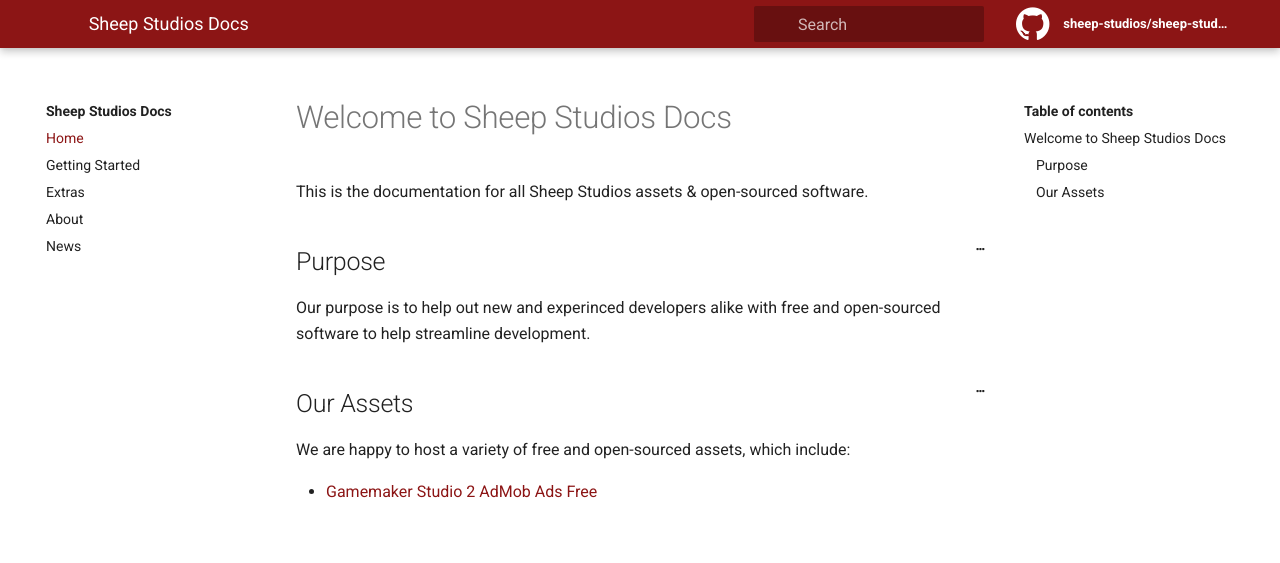
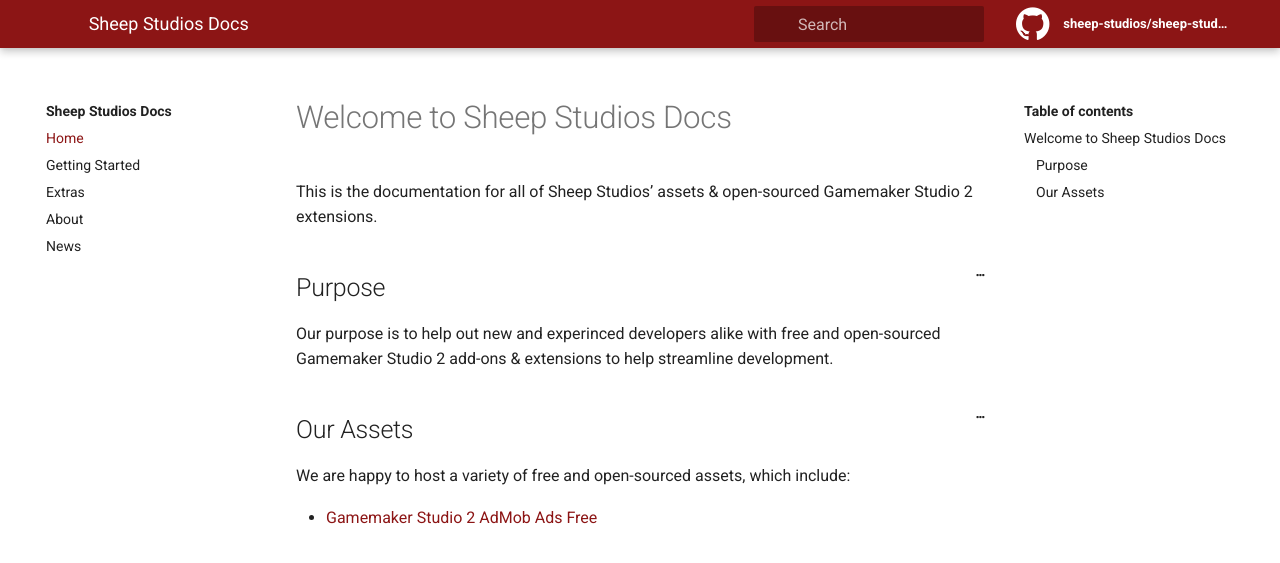
Before and after one commit to Sheep-Studios/sheep-studios-docs, a Jekyll site: the page built from pages/index.md, in a window 1280 px wide and 900 px high. Shown: the top 563 px of the window. Built offline with Jekyll 4.4.1, drawn with Linux system fonts in a browser that asks for light colours.

Commit message:
Update index.md

```diff
--- a/pages/index.md
+++ b/pages/index.md
@@ -6,11 +6,11 @@ permalink: /
 
 # Welcome to Sheep Studios Docs
 
-This is the documentation for all Sheep Studios assets & open-sourced software.
+This is the documentation for all of Sheep Studios' assets & open-sourced Gamemaker Studio 2 extensions.
 
 ## Purpose
 
-Our purpose is to help out new and experinced developers alike with free and open-sourced software to help streamline development.
+Our purpose is to help out new and experinced developers alike with free and open-sourced Gamemaker Studio 2 add-ons & extensions to help streamline development.
 
 ## Our Assets
 We are happy to host a variety of free and open-sourced assets, which include:
```
